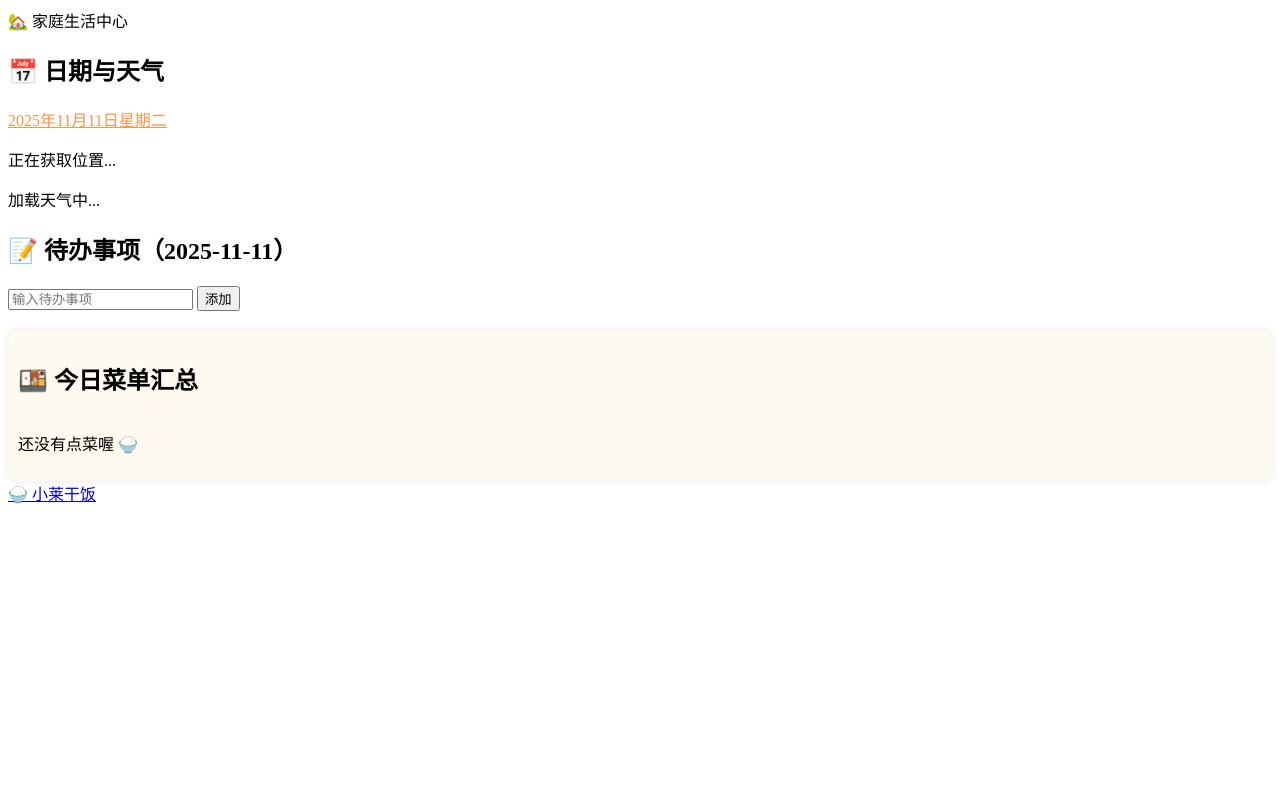
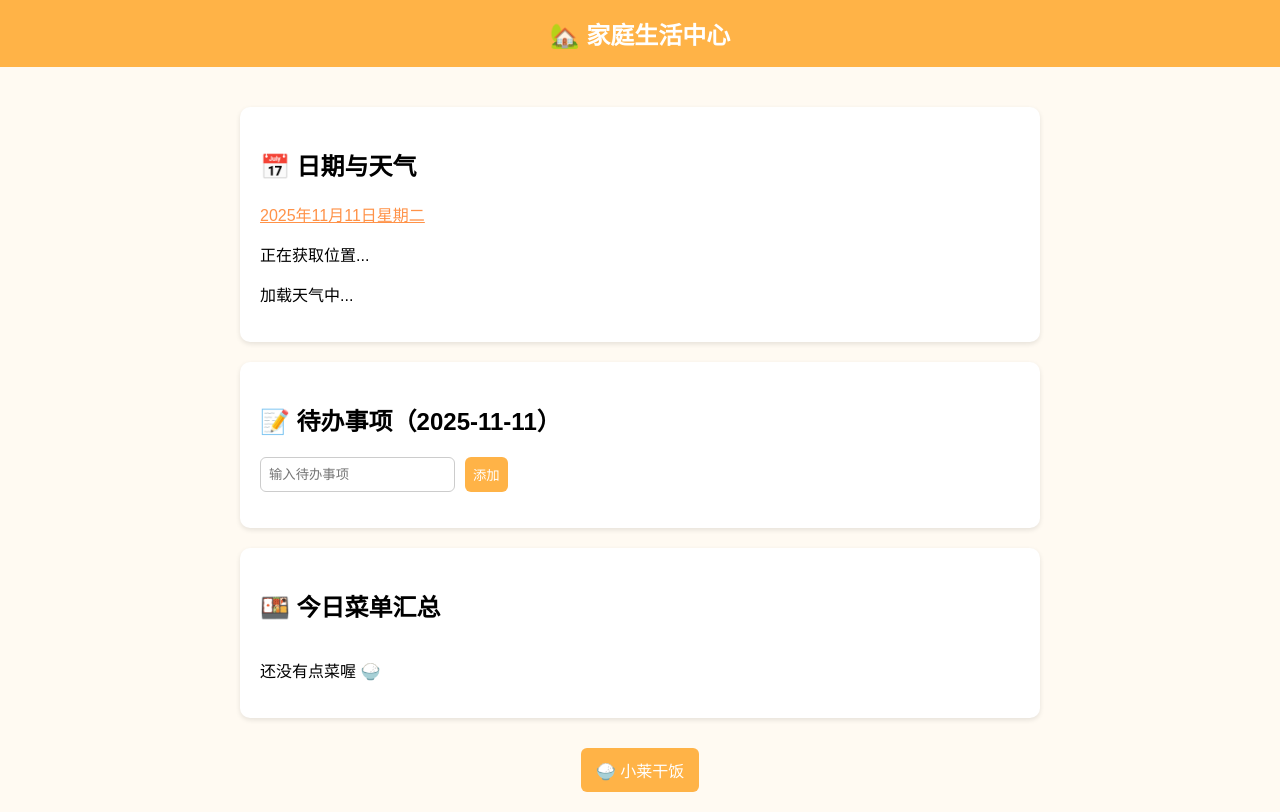
Before and after one commit to Avalon-Momomo/Rileat.github.io, a plain HTML site: page family-menu/index.html in a window 1280 px wide. Drawn offline with Linux system fonts and the light colour scheme.

Commit message:
Update style.css

```diff
--- a/family-menu/style.css
+++ b/family-menu/style.css
@@ -1,4 +1,88 @@
-/* 日历弹窗样式 */
+body {
+  font-family: "微软雅黑", sans-serif;
+  background-color: #fffaf2;
+  margin: 0;
+  padding: 0;
+}
+
+header {
+  background-color: #ffb347;
+  color: white;
+  text-align: center;
+  padding: 1rem 0;
+  font-size: 1.5rem;
+  font-weight: bold;
+}
+
+main {
+  padding: 20px;
+  max-width: 800px;
+  margin: auto;
+}
+
+.section {
+  background: #fff;
+  border-radius: 10px;
+  padding: 20px;
+  margin-top: 20px;
+  box-shadow: 0 2px 5px rgba(0,0,0,0.1);
+}
+
+.nav-btn, .bottom-btn a, #saveMenuBtn {
+  display: inline-block;
+  background-color: #ffb347;
+  color: white;
+  padding: 10px 15px;
+  text-decoration: none;
+  border-radius: 6px;
+  transition: 0.2s;
+  cursor: pointer;
+}
+
+.nav-btn:hover, .bottom-btn a:hover, #saveMenuBtn:hover {
+  background-color: #ff9248;
+}
+
+.bottom-btn {
+  text-align: center;
+  margin-top: 30px;
+}
+
+form {
+  display: flex;
+  gap: 10px;
+}
+
+input, button {
+  padding: 8px;
+  border-radius: 6px;
+  border: 1px solid #ccc;
+}
+
+button {
+  background-color: #ffb347;
+  color: white;
+  border: none;
+  cursor: pointer;
+}
+
+button:hover {
+  background-color: #ff9248;
+}
+
+#todoList li {
+  background-color: #ffe9d2;
+  padding: 8px;
+  margin-top: 5px;
+  border-radius: 6px;
+  cursor: pointer;
+}
+
+#todoList li:hover {
+  background-color: #ffd08a;
+}
+
+/* 日历弹窗 */
 .modal {
   display: none;
   position: fixed;
@@ -31,32 +115,13 @@
   vertical-align: middle;
   margin-right: 5px;
 }
-#todayMenuList {
-  display: flex;
-  flex-wrap: wrap;
-  gap: 10px;
-}
-#todayMenuList img {
-  width: 80px;
-  height: 80px;
-  border-radius: 10px;
-  object-fit: cover;
-}
 
-#todayMenu {
-  margin-top: 20px;
-  padding: 10px;
-  background: #fffaf0;
-  border-radius: 10px;
-  box-shadow: 0 0 8px rgba(0,0,0,0.1);
-}
-
+/* 今日菜单 */
 #todayMenuList {
   display: flex;
   flex-wrap: wrap;
   gap: 12px;
 }
-
 #todayMenuList .menu-item {
   text-align: center;
   background: #fff;
@@ -64,3 +129,9 @@
   border-radius: 8px;
   box-shadow: 0 2px 6px rgba(0,0,0,0.1);
 }
+#todayMenuList img {
+  width: 80px;
+  height: 80px;
+  object-fit: cover;
+  border-radius: 8px;
+}
```
